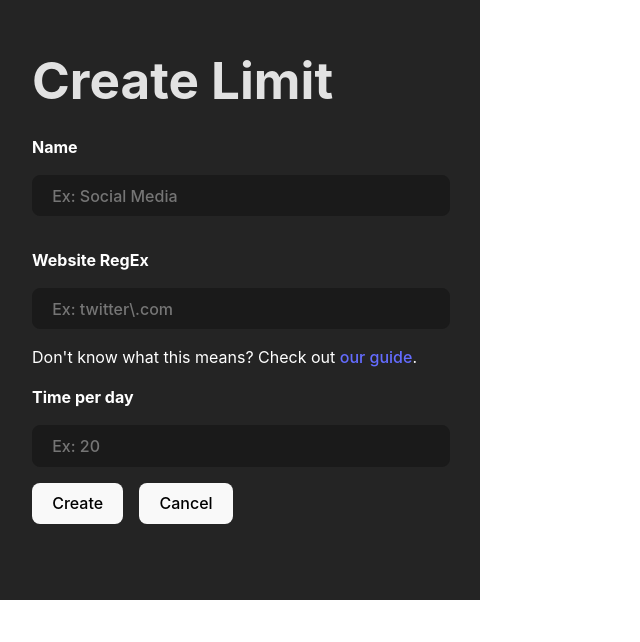
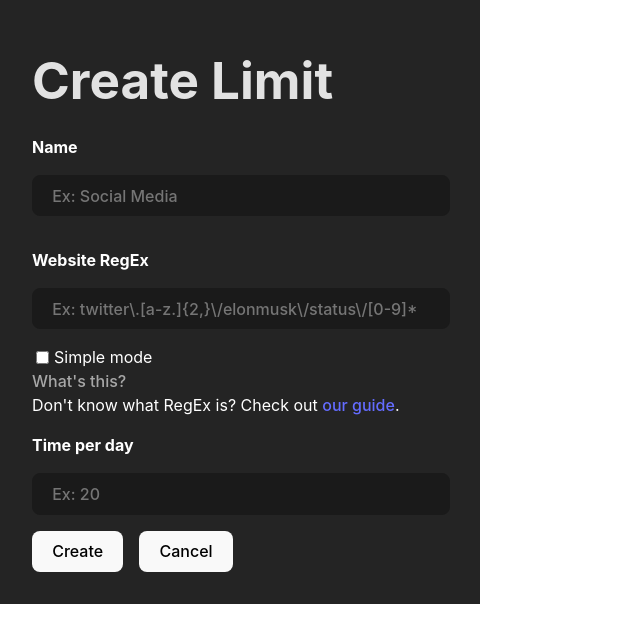
Before and after one commit to borisnezlobin/lim, a React (Vite) app: page / in a window 1280 px wide. Both pictures are taken after a click on the button "Create Limit". Shown: the top 642 px of the page, without its empty margins (0-640 px from the left). Built offline with nearby package versions, Linux system fonts and the light colour scheme; a web font is replaced by a local one.

Commit message:
css for simple mode

```diff
--- a/src/index.css
+++ b/src/index.css
@@ -95,7 +95,7 @@ button:focus-visible {
     outline: 4px auto -webkit-focus-ring-color;
 }
 
-input {
+input[type="text"] {
     border-radius: 8px;
     border: 1px solid #1a1a1a;
     padding: 0.6em 1.2em;
--- a/src/pages/AddOrEditLimit.tsx
+++ b/src/pages/AddOrEditLimit.tsx
@@ -12,6 +12,7 @@ function AddOrEditLimitPage() {
     const [website, setWebsite] = useState<string>(isAdding ? "" : location.state.limit.urlRegex);
     const [name, setName] = useState<string>(isAdding ? "" : location.state.limit.name);
     const [time, setTime] = useState<string>(isAdding ? "" : location.state.limit.perDay.toString());
+    const [simpleMode, setSimpleMode] = useState<boolean>(false);
     const { addLimit, editLimit } = useContext(LimitControllerContext);
     const nav = useNavigate();
 
@@ -33,9 +34,18 @@ function AddOrEditLimitPage() {
             <h1>{isAdding ? "Create" : "Edit"} Limit</h1>
             <form style={{ width: "100%" }}>
                 <InputWithTitle placeholder="Ex: Social Media" title='Name' value={name} onChange={setName} />
-                <InputWithTitle placeholder='Ex: twitter\.com' title='Website RegEx' value={website} onChange={setWebsite} />
+                <InputWithTitle placeholder={`Ex: twitter${simpleMode ? "" : "\\.[a-z\.]{2,}\\/elonmusk\\/status\\/[0-9]*"}`} title='Website RegEx' value={website} onChange={setWebsite} />
                 <p>
-                    Don't know what this means? Check out <a href={url} target="_blank" rel="noopener noreferrer">our guide</a>.
+                    <label style={{ display: 'flex', flexDirection: 'row', gap: 2, justifyContent: 'flex-start', alignItems: 'center' }}>
+                        <input type="checkbox" checked={simpleMode} onChange={(e) => setSimpleMode(e.target.checked)} />
+                        <p>Simple mode</p>
+                    </label>
+                    <a href={url.replaceAll("regexlimits", "simplemode")} className='muted'>
+                        What's this?
+                    </a>
+                </p>
+                <p>
+                    Don't know what RegEx is? Check out <a href={url} target="_blank" rel="noopener noreferrer">our guide</a>.
                 </p>
                 <InputWithTitle placeholder="Ex: 20" title='Time per day' value={time} onChange={setTime} />
             </form>
@@ -60,6 +70,7 @@ const InputWithTitle = ({ title, placeholder, value, onChange }: { title: string
             </p>
             <input
                 value={value}
+                type="text"
                 placeholder={placeholder ?? title}
                 onChange={(e) => onChange(e.target.value)}
             />
```
